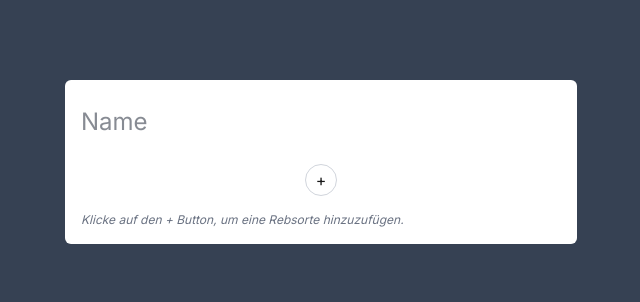
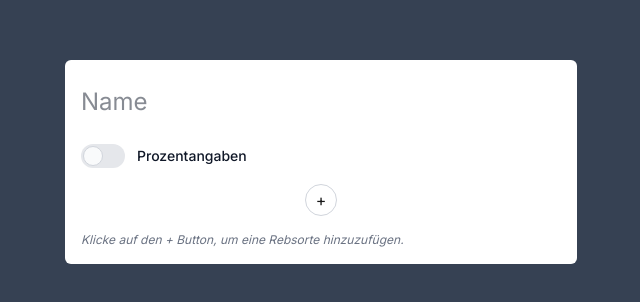
Before and after one commit to Siiiimon/vinolin-grape-selection-component, a Next.js app: page / in a window 1280 px wide. Shown: the part 238-540 px from the top of the page, without its empty margins (319-959 px from the left). Built offline with nearby package versions, Linux system fonts and the light colour scheme.

Commit message:
feat: enable percentage usage

```diff
--- a/src/app/ui/GrapeSelection/GrapeSelection.tsx
+++ b/src/app/ui/GrapeSelection/GrapeSelection.tsx
@@ -11,6 +11,7 @@
 }) {
     const [currentVPs, setCurrentVPs] = useState<VarietyWithPercentageType[]>([]);
     const [showChooserPopup, setShowChooserPopup] = useState<boolean>(false);
+    const [percentageEnabled, setPercentageEnabled] = useState<boolean>(true);
     const [wineName, setWineName] = useState<string>("");
     const [isUserDefinedName, setIsUserDefinedName] = useState<boolean>(false);
 
@@ -59,17 +60,17 @@
     const dataUri = useMemo(() => {
         const json = encodeURIComponent(JSON.stringify({
             "name": wineName || "wein name",
-            "grapeVarieties": currentVPs
+            "grapeVarieties": percentageEnabled ? currentVPs : currentVPs.map(vp => vp.variety)
         }, null, 2));
         return `data:application/json;charset=utf-8,${json}`;
-    }, [currentVPs, wineName]);
+    }, [currentVPs, percentageEnabled, wineName]);
 
     const total = useMemo(
         () => currentVPs.reduce((sum, vp) => sum + vp.percentage, 0),
         [currentVPs]
     );
 
-    const showPercentageError = total !== 100 && currentVPs.length > 0;
+    const showPercentageError = total !== 100 && currentVPs.length > 0 && percentageEnabled;
 
     return (
         <div className="w-128 p-4 mx-auto space-y-4 bg-white rounded-md">
@@ -94,6 +95,16 @@
                 }}
                 value={wineName}
             />
+            <label className="inline-flex items-center cursor-pointer">
+                <input type="checkbox" value="" className="sr-only peer" onClick={() => setPercentageEnabled(enabled => !enabled)} />
+                <div className="
+                relative w-11 h-6 bg-gray-200 rounded-full
+                peer peer-checked:after:translate-x-full peer-checked:after:border-white
+                after:content-[''] after:absolute after:top-[2px] after:start-[2px] after:bg-gray-50 after:border-gray-300 after:border after:rounded-full after:h-5 after:w-5 after:transition-all
+                peer-checked:bg-blue-600"></div>
+                <span className="ms-3 text-sm font-medium text-gray-900">Prozentangaben</span>
+            </label>
+
             {currentVPs.length > 0 && <hr className="border-gray-400" /> }
             {currentVPs.map(vp => (
                 <Variety
@@ -101,6 +112,7 @@
                     vp={vp}
                     remove={removeVariety}
                     onChangePercentage={onChangePercentage}
+                    percentageEnabled={percentageEnabled}
                 />
             ))}
 
@@ -137,7 +149,7 @@
                     </>
                 }
             </div>
-            {showPercentageError ?
+            {showPercentageError && percentageEnabled ?
                 <div className="
                 mt-8
                 bg-red-50 border border-red-400
--- a/src/app/ui/Variety/Variety.tsx
+++ b/src/app/ui/Variety/Variety.tsx
@@ -4,16 +4,17 @@
     vp: VarietyWithPercentageType;
     remove: (id: string) => void;
     onChangePercentage: (id: string, percentage: number) => void;
+    percentageEnabled: boolean;
 }
 
-export default function Variety({ vp, remove, onChangePercentage }: VarietyProps) {
+export default function Variety({ vp, remove, onChangePercentage, percentageEnabled }: VarietyProps) {
     const { variety, percentage } = vp;
 
     return (
         <div className="flex justify-between">
             <h3>{variety.name}</h3>
             <div className="flex items-center gap-2">
-                <input
+                {percentageEnabled && <input
                     type="number"
                     min={0}
                     max={100}
@@ -32,7 +33,7 @@
                     focus:outline-none focus:ring-2 focus:ring-[var(--color-secondary)] focus:border-[var(--color-secondary)]
                     transition
                     "
-                />
+                />}
                 <button
                     onClick={() => remove(variety.id)}
                     aria-label={`Remove ${variety.name} from selection`}
```
